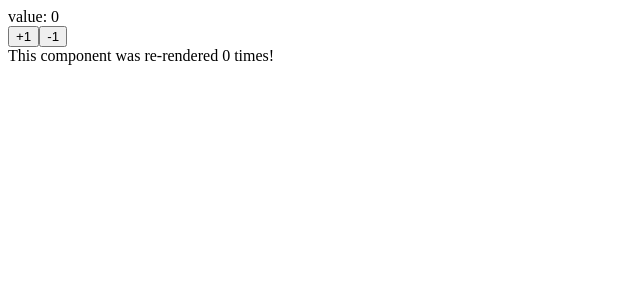
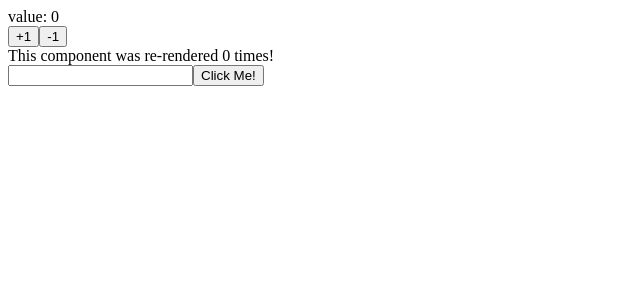
Before and after one commit to terupro/my-first-react-app-in-typescript, a React (Create React App) app: page / in a window 1280 px wide. Shown: the top 300 px of the page, without its empty margins (0-640 px from the left). Built offline with nearby package versions, Linux system fonts and the light colour scheme.

Commit message:
useRef-basic is done

```diff
--- a/src/Counter.tsx
+++ b/src/Counter.tsx
@@ -17,12 +17,22 @@ const Counter: React.FC<{}> = () => {
     renderTimes.current = renderTimes.current + 1;
   });
 
+  // テキストボックスのDOMを取得する
+  const ref = useRef<HTMLInputElement>(null!);
+
+  // 指定したDOMにフォーカスを当てる
+  const focusInput = () => {
+    ref.current.focus();
+  };
+
   return (
     <div>
       <div>value: {value}</div>
       <button onClick={increment}>+1</button>
       <button onClick={decrement}>-1</button>
       <div>This component was re-rendered {renderTimes.current} times!</div>
+      <input ref={ref} type="text" />
+      <button onClick={focusInput}>Click Me!</button>
     </div>
   );
 };
```
